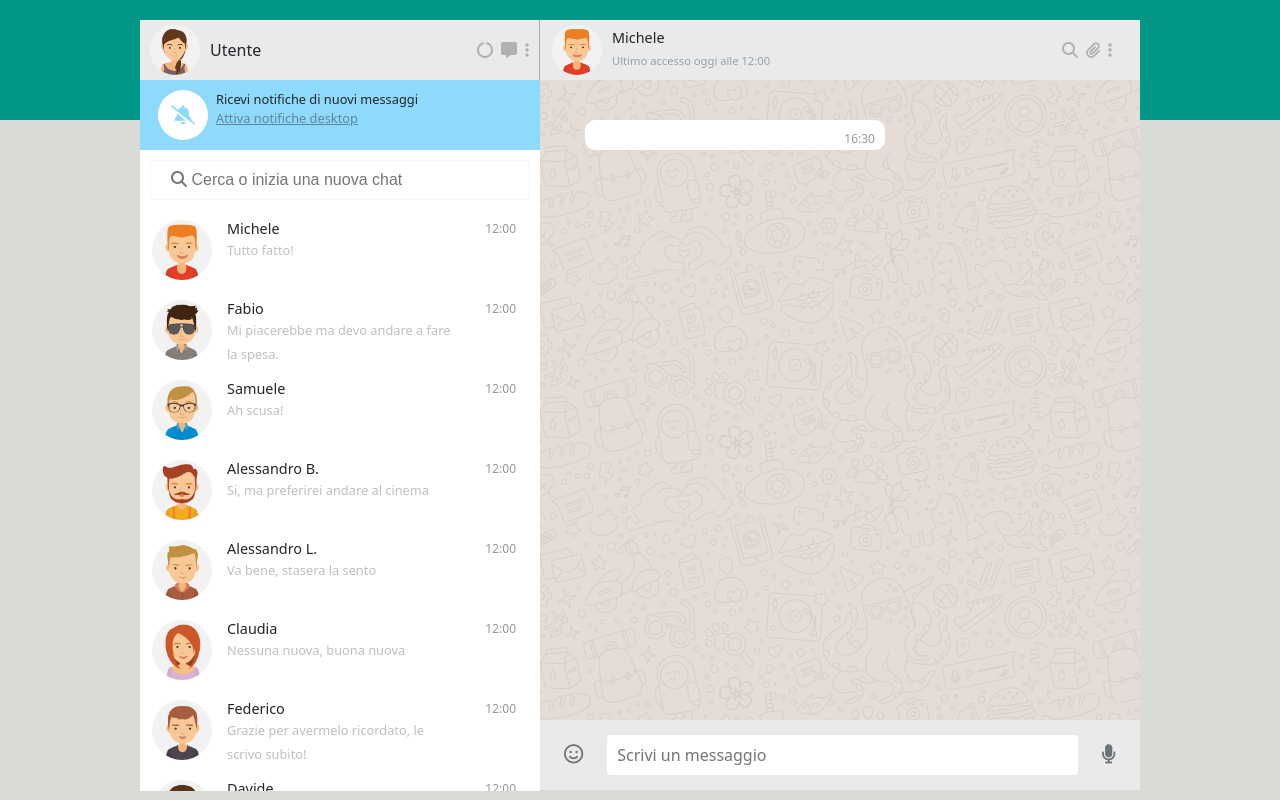
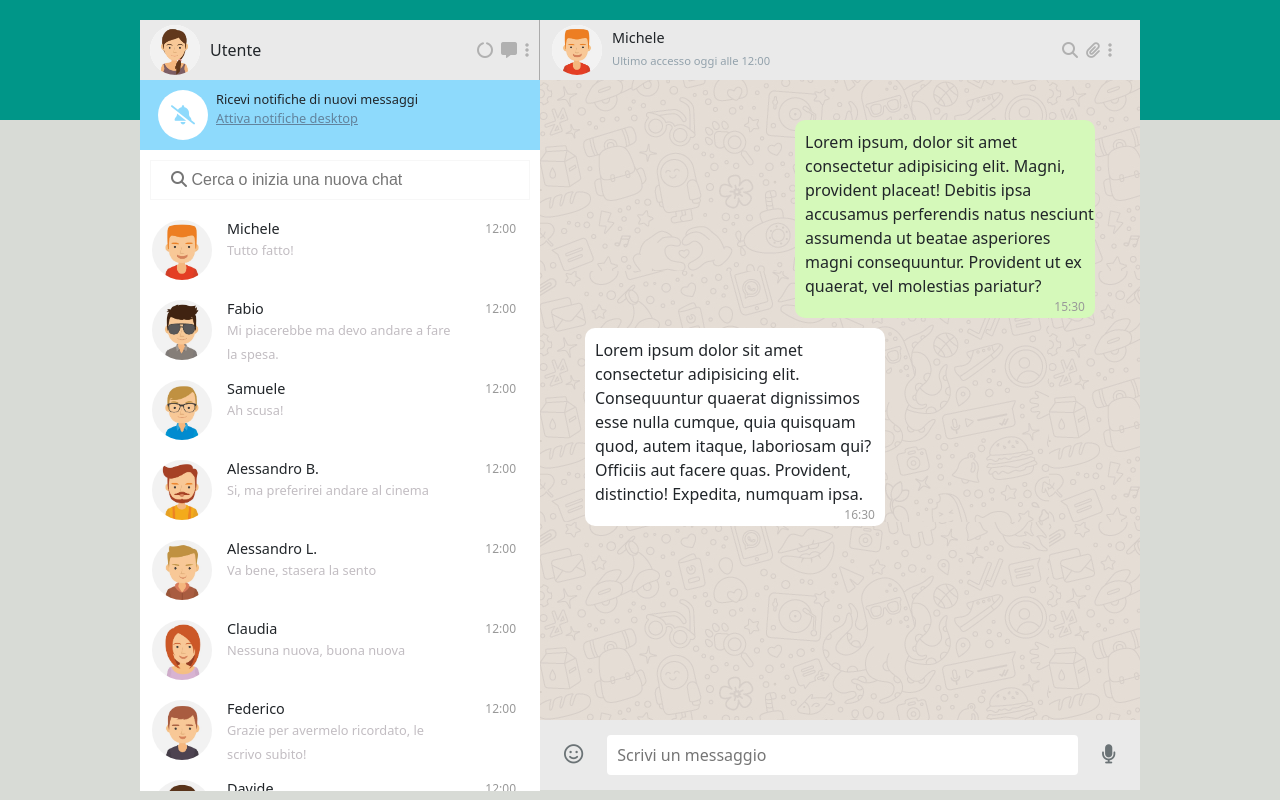
Before and after one commit to AlessandroCingolani/vue-boolzapp, a plain HTML site: page index.html in a window 1280 px wide. Drawn offline with nearby package versions, Linux system fonts and the light colour scheme.

Commit message:
[del]:v-for

```diff
--- a/css/style.css
+++ b/css/style.css
@@ -11,6 +11,9 @@ i {
   margin: 0;
 }
 
+input:focus{
+	outline: none;
+}
 
 /* Need fix gradient */
 .main-container {
--- a/index.html
+++ b/index.html
@@ -100,13 +100,13 @@
         <div class="chat-text">
           <div class="my_container-msg">
 
-            <div v-for="msg in contacts.messages"  class="send d-flex flex-column">
-              <span class="text">{{msg.message}}</span>
+            <div  class="send d-flex flex-column">
+              <span class="text">Lorem ipsum, dolor sit amet consectetur adipisicing elit. Magni, provident placeat! Debitis ipsa accusamus perferendis natus nesciunt assumenda ut beatae asperiores magni consequuntur. Provident ut ex quaerat, vel molestias pariatur?</span>
               <span class="actual-time align-self-end">15:30</span>
             </div>
 
             <div class="reiceved d-flex flex-column">
-              <span class="text"></span>
+              <span class="text">Lorem ipsum dolor sit amet consectetur adipisicing elit. Consequuntur quaerat dignissimos esse nulla cumque, quia quisquam quod, autem itaque, laboriosam qui? Officiis aut facere quas. Provident, distinctio! Expedita, numquam ipsa.</span>
               <span class="actual-time align-self-end">16:30</span>
             </div>
 
```
